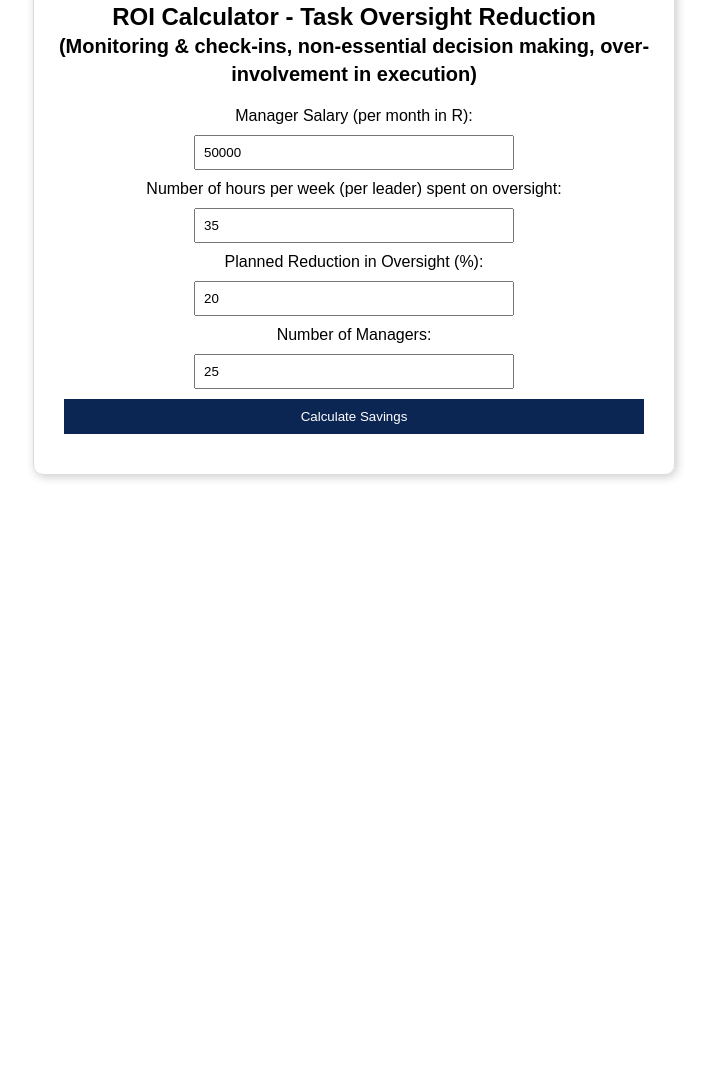
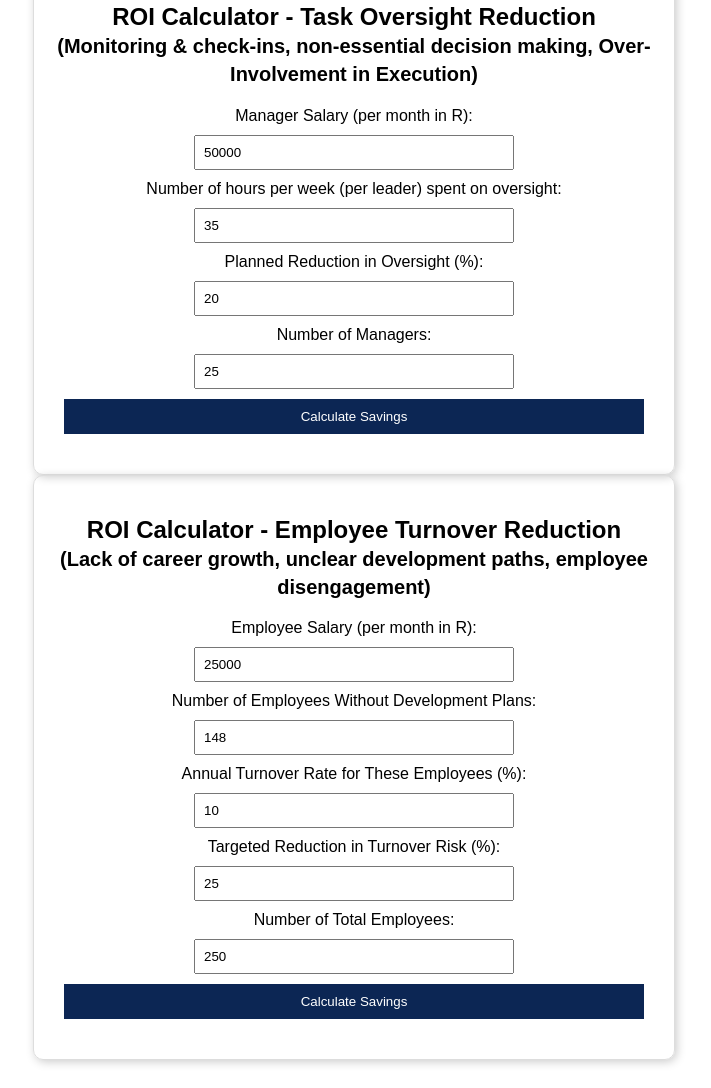
Before and after one commit to Activate-Leaders/roi-calculator, a plain HTML site: page index.html in a window 1280 px wide. Shown: the part 619-1707 px from the top of the page, without its empty margins (286-997 px from the left). Before the commit the page ends 1122 px from the top, so only its background shows below. Drawn offline with Linux system fonts and the light colour scheme.

Commit message:
Third calculator added - staff turnover

```diff
--- a/index.html
+++ b/index.html
@@ -17,7 +17,7 @@
 <body>
     <div style="display: flex; flex-direction: column; align-items: center; gap: 40px; padding: 20px; width: 100%;">
     <div class="container">
-        <h2>ROI Calculator - Low-Impact Task Reduction <br><small>(Unnecessary meetings, manual or repetitive admin work, reactive problem solving (\firefighting\))</small></h3>
+        <h2>ROI Calculator - Low-Impact Task Reduction <br><small>(Unnecessary meetings, manual or repetitive admin work, reactive problem solving \(firefighting\))</small></h2>
         <label>Manager Salary (per month in R):</label>
         <input type="number" id="salary" value="50000">
 
@@ -59,7 +59,7 @@
     </script>
     </div>
     <div class="container">
-        <h2>ROI Calculator - Task Oversight Reduction <br><small>(Monitoring & check-ins, non-essential decision making, over-involvement in execution)</small></h3>
+        <h2>ROI Calculator - Task Oversight Reduction <br><small>(Monitoring & check-ins, non-essential decision making, Over-Involvement in Execution)</small></h2>
         <label>Manager Salary (per month in R):</label>
         <input type="number" id="salaryOversight" value="50000">
 
@@ -97,5 +97,50 @@
             `;
         }
     </script>
+    <div class="container">
+        <h2>ROI Calculator - Employee Turnover Reduction <br><small>(Lack of career growth, unclear development paths, employee disengagement)</small></h2>
+        <label>Employee Salary (per month in R):</label>
+        <input type="number" id="salaryTurnover" value="25000">
+
+        <label>Number of Employees Without Development Plans:</label>
+        <input type="number" id="employeesWithoutPlans" value="148">
+
+        <label>Annual Turnover Rate for These Employees (%):</label>
+        <input type="number" id="turnoverRate" value="10">
+
+        <label>Targeted Reduction in Turnover Risk (%):</label>
+        <input type="number" id="reductionTurnover" value="25">
+
+        <label>Number of Total Employees:</label>
+        <input type="number" id="totalEmployees" value="250">
+
+        <button onclick="calculateTurnoverROI()">Calculate Savings</button>
+
+        <div class="result" id="resultTurnover"></div>
+    </div>
+
+    <script>
+        function calculateTurnoverROI() {
+            let salary = parseFloat(document.getElementById("salaryTurnover").value) * 12; // Convert monthly to annual
+            let employeesWithoutPlans = parseInt(document.getElementById("employeesWithoutPlans").value);
+            let turnoverRate = parseFloat(document.getElementById("turnoverRate").value) / 100;
+            let reduction = parseFloat(document.getElementById("reductionTurnover").value) / 100;
+            let totalEmployees = parseInt(document.getElementById("totalEmployees").value);
+
+            let employeesLostAnnually = employeesWithoutPlans * turnoverRate;
+            let replacementCostPerEmployee = salary * 0.5;
+            let totalTurnoverCost = employeesLostAnnually * replacementCostPerEmployee;
+
+            let newEmployeesWithoutPlans = totalEmployees * 0.30;
+            let employeesRetained = (employeesWithoutPlans - newEmployeesWithoutPlans) * turnoverRate;
+            let preventedCost = employeesRetained * replacementCostPerEmployee;
+
+            document.getElementById("resultTurnover").innerHTML = `
+                <p>Annual Cost of Turnover Due to Lack of Development: R${totalTurnoverCost.toLocaleString()}</p>
+                <p>Employees Retained Through Development Plans: ${employeesRetained.toLocaleString()}</p>
+                <p>Total Prevented Cost Per Year: R${preventedCost.toLocaleString()}</p>
+            `;
+        }
+    </script>
 </body>
 </html>
```
